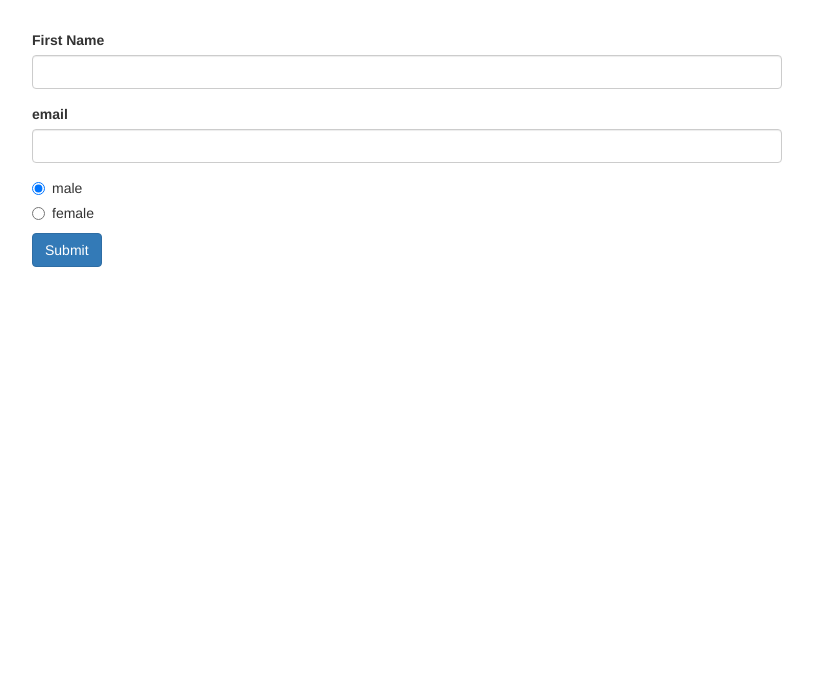
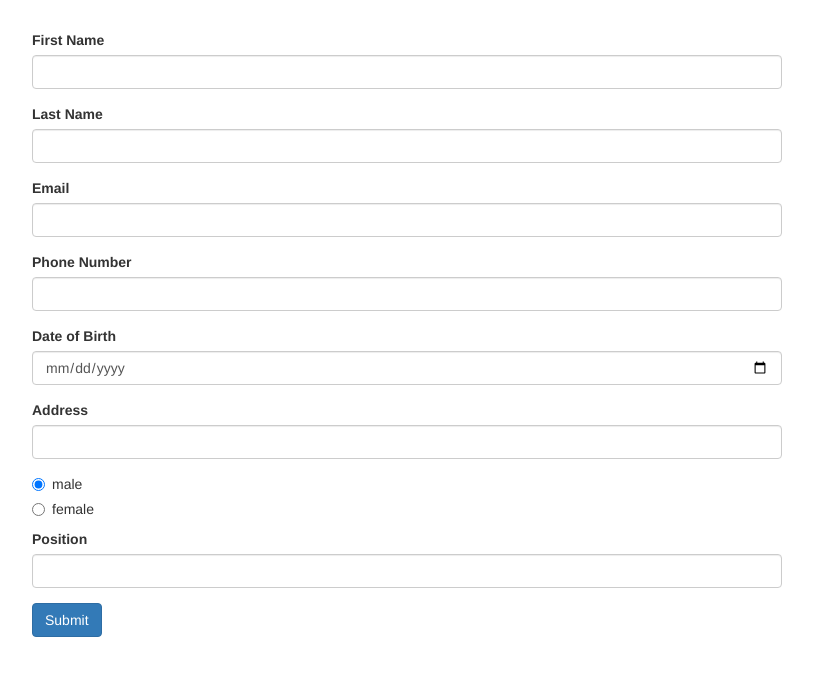
Before and after one commit to 123JackCole/mindtree-practice-project, an Angular app in the folder EMS-frontend/: page / in a window 1280 px wide. Shown: the top 676 px of the page, without its empty margins (233-1046 px from the left). Built offline with nearby package versions, Linux system fonts and the light colour scheme; no server answers.

Commit message:
added new employee form

```diff
--- a/EMS-frontend/src/app/app.component.html
+++ b/EMS-frontend/src/app/app.component.html
@@ -3,8 +3,7 @@
 <div class="container">
   <div class="row">
     <div class="col-xs-12 col-sm-10 col-md-8 col-sm-offset-1 col-md-offset-2">
-      <form [formGroup]="newEmployeeForm" (ngSubmit)="onSubmit()">
-        <div formGroupName="employeeData">
+      <form [formGroup]="newEmployeeForm" (ngSubmit)="onNewEmployeeSubmit()">
         <div class="form-group">
           <label for="firstName">First Name</label>
           <input type="text"
@@ -12,23 +11,70 @@
                  formControlName="firstName"
                  class="form-control" />
           <span *ngIf="
-                !newEmployeeForm.get('employeeData.firstName')!.valid &&
-                newEmployeeForm.get('employeeData.firstName')!.touched
+                !newEmployeeForm.get('firstName')!.valid &&
+                newEmployeeForm.get('firstName')!.touched
               "
-                  class="help-block">Please enter a valid name!</span>
+                class="help-block">Please enter a valid first name!</span>
         </div>
         <div class="form-group">
-            <label for="email">email</label>
+          <label for="lastName">Last Name</label>
+          <input type="text"
+                 id="lastName"
+                 formControlName="lastName"
+                 class="form-control" />
+          <span *ngIf="
+                !newEmployeeForm.get('lastName')!.valid &&
+                newEmployeeForm.get('lastName')!.touched
+              "
+                class="help-block">Please enter a valid last name!</span>
+        </div>
+        <div class="form-group">
+          <label for="email">Email</label>
           <input type="text"
                  id="email"
                  formControlName="email"
                  class="form-control" />
           <span *ngIf="
-                !newEmployeeForm.get('employeeData.email')!.valid &&
-                newEmployeeForm.get('employeeData.email')!.touched
+                !newEmployeeForm.get('email')!.valid &&
+                newEmployeeForm.get('email')!.touched
               "
                 class="help-block">Please enter a valid email!</span>
         </div>
+        <div class="form-group">
+          <label for="phone">Phone Number</label>
+          <input type="text"
+                 id="phone"
+                 formControlName="phone"
+                 class="form-control" />
+          <span *ngIf="
+                !newEmployeeForm.get('phone')!.valid &&
+                newEmployeeForm.get('phone')!.touched
+              "
+                class="help-block">Please enter a valid phone number!</span>
+        </div>
+        <div class="form-group">
+          <label for="dateOfBirth">Date of Birth</label>
+          <input type="date"
+                 id="dateOfBirth"
+                 formControlName="dateOfBirth"
+                 class="form-control" />
+          <span *ngIf="
+                !newEmployeeForm.get('dateOfBirth')!.valid &&
+                newEmployeeForm.get('dateOfBirth')!.touched
+              "
+                class="help-block">Please enter a valid date of birth!</span>
+        </div>
+        <div class="form-group">
+          <label for="address">Address</label>
+          <input type="text"
+                 id="address"
+                 formControlName="address"
+                 class="form-control" />
+          <span *ngIf="
+                !newEmployeeForm.get('address')!.valid &&
+                newEmployeeForm.get('address')!.touched
+              "
+                class="help-block">Please enter a valid address!</span>
         </div>
         <div class="radio" *ngFor="let gender of genders">
           <label>
@@ -43,6 +89,18 @@
           Please enter valid data!
           >
         </span>
+        <div class="form-group">
+          <label for="position">Position</label>
+          <input type="text"
+                 id="position"
+                 formControlName="address"
+                 class="form-control" />
+          <span *ngIf="
+                !newEmployeeForm.get('position')!.valid &&
+                newEmployeeForm.get('position')!.touched
+              "
+                class="help-block">Please enter a valid position!</span>
+        </div>
         <button class="btn btn-primary" type="submit">Submit</button>
       </form>
     </div>
--- a/EMS-frontend/src/app/app.component.ts
+++ b/EMS-frontend/src/app/app.component.ts
@@ -12,22 +12,23 @@ export class AppComponent {
   genders = ['male', 'female'];
   newEmployeeForm!: FormGroup;
 
-  constructor(private http: HttpClient) {
-
-  }
+  constructor(private http: HttpClient) { }
 
   ngOnInit() {
     this.fetchEmployees();
     this.newEmployeeForm = new FormGroup({
-      'employeeData': new FormGroup({
-        'firstName': new FormControl(null, Validators.required),
-        'email': new FormControl(null, [Validators.email, Validators.required])
-      }),
-      'gender': new FormControl('male')
+      'firstName': new FormControl(null, Validators.required),
+      'lastName': new FormControl(null, Validators.required),
+      'email': new FormControl(null, [Validators.email, Validators.required]),
+      'phone': new FormControl(null, Validators.required),
+      'dateOfBirth': new FormControl(Date.now, Validators.required),
+      'address': new FormControl(null, Validators.required),
+      'gender': new FormControl('male'),
+      'position': new FormControl('SDE1', Validators.required),
     });
   }
 
-  onSubmit() {
+  onNewEmployeeSubmit() {
     console.log(this.newEmployeeForm)
   }
 
```
Also changed, not shown: 1 other file (tests, documents, lock files or other folders). Lines whose indentation alone changed are shown as unchanged.
